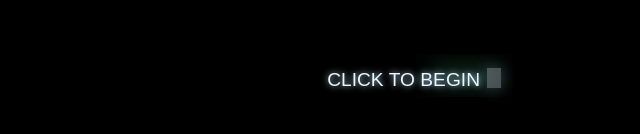
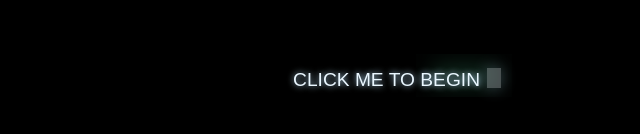
Before and after one commit to BHWCodes/itformumu.github.io, a plain HTML site: page index.html in a window 1280 px wide. Shown: the part 266-400 px from the top of the page, 640-1280 px from the left. Drawn offline with nearby package versions, Linux system fonts and the light colour scheme.

Commit message:
点击字才能开始。。。

```diff
--- a/index.html
+++ b/index.html
@@ -15,7 +15,7 @@
   <div id="wrap1">
     <div class="bg">
       <div class="loading">
-        <span id="element1">Click To Begin</span>
+        <span id="element1">Click Me To Begin</span>
       </div>
     </div>
   </div>
```
